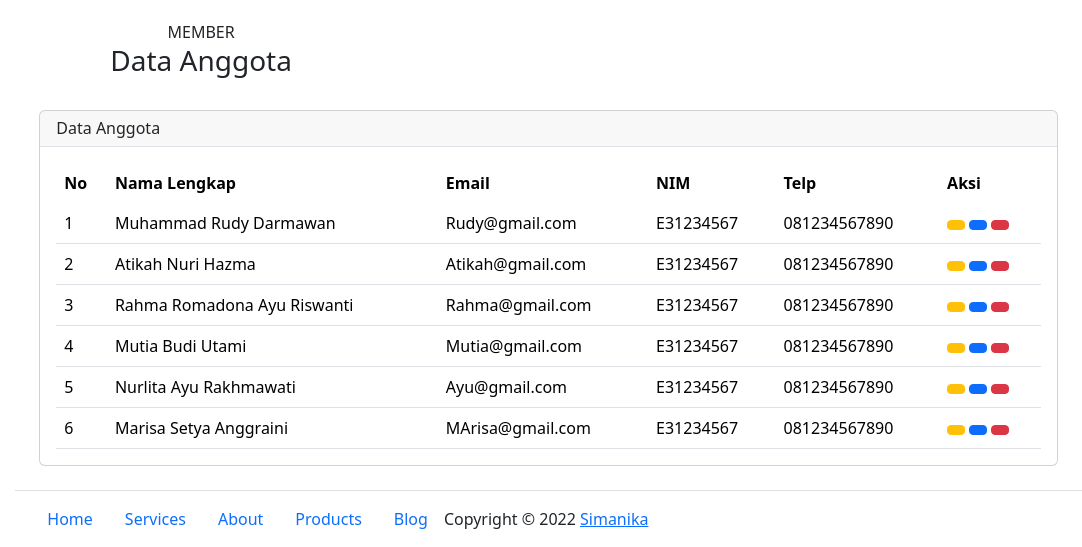
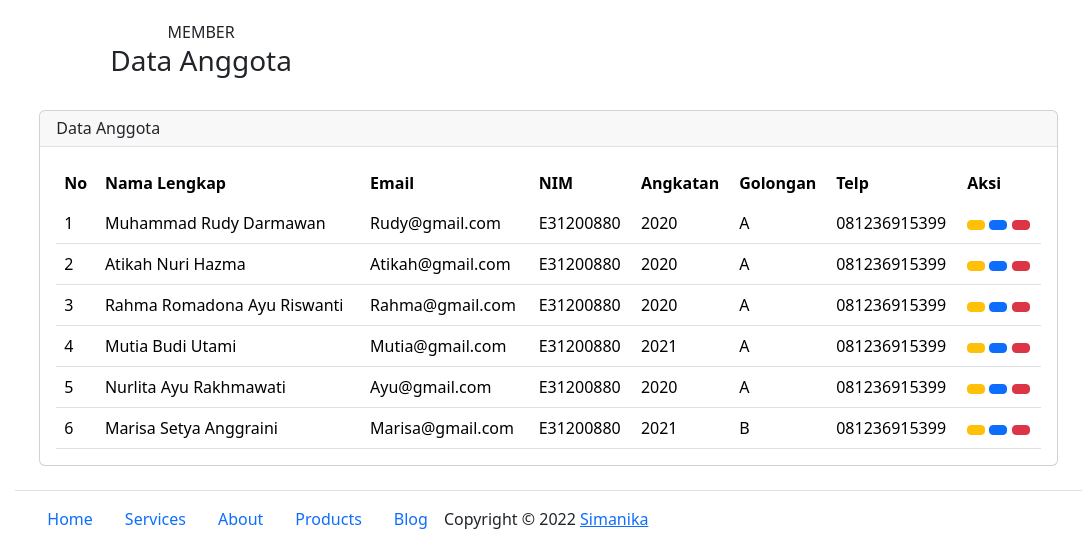
Before and after one commit to you-ink/simanika, a CodeIgniter app: page /database/dashboard/member in a window 1280 px wide. Shown: the part 528-1075 px from the top of the page, without its empty margins (198-1280 px from the left). Run offline with CodeIgniter, Linux system fonts and the light colour scheme; some libraries are stand-ins or nearby versions.

Commit message:
Update Member

```diff
--- a/application/views/dashboard/member.php
+++ b/application/views/dashboard/member.php
@@ -19,6 +19,8 @@
                 <th scope="col" class="border-0">Nama Lengkap</th>
                 <th scope="col" class="border-0">Email</th>
                 <th scope="col" class="border-0">NIM</th>
+                <th scope="col" class="border-0">Angkatan</th>
+                <th scope="col" class="border-0">Golongan</th>
                 <th scope="col" class="border-0">Telp</th>
                 <th scope="col" class="border-0">Aksi</th>
               </tr>
@@ -28,8 +30,10 @@
                 <td>1</td>
                 <td>Muhammad Rudy Darmawan</td>
                 <td>Rudy@gmail.com</td>
-                <td>E31234567</td>
-                <td>081234567890</td>
+                <td>E31200880</td>
+                <td>2020</td>
+                <td>A</td>
+                <td>081236915399</td>
                 <td>
                   <button type="button" class="btn btn-sm btn-warning" data-toggle="modal" data-target="#crudModal"><i class="fas fa-info"></i></button>
                   <button type="button" class="btn btn-sm btn-primary" data-toggle="modal" data-target="#crudModal"><i class="fas fa-pen"></i></button>
@@ -40,8 +44,10 @@
                 <td>2</td>
                 <td>Atikah Nuri Hazma</td>
                 <td>Atikah@gmail.com</td>
-                <td>E31234567</td>
-                <td>081234567890</td>
+                <td>E31200880</td>
+                <td>2020</td>
+                <td>A</td>
+                <td>081236915399</td>
                 <td>
                   <button type="button" class="btn btn-sm btn-warning" data-toggle="modal" data-target="#crudModal"><i class="fas fa-info"></i></button>
                   <button type="button" class="btn btn-sm btn-primary" data-toggle="modal" data-target="#crudModal"><i class="fas fa-pen"></i></button>
@@ -52,8 +58,10 @@
                 <td>3</td>
                 <td>Rahma Romadona Ayu Riswanti</td>
                 <td>Rahma@gmail.com</td>
-                <td>E31234567</td>
-                <td>081234567890</td>
+                <td>E31200880</td>
+                <td>2020</td>
+                <td>A</td>
+                <td>081236915399</td>
                 <td>
                   <button type="button" class="btn btn-sm btn-warning" data-toggle="modal" data-target="#crudModal"><i class="fas fa-info"></i></button>
                   <button type="button" class="btn btn-sm btn-primary" data-toggle="modal" data-target="#crudModal"><i class="fas fa-pen"></i></button>
@@ -64,8 +72,10 @@
                 <td>4</td>
                 <td>Mutia Budi Utami</td>
                 <td>Mutia@gmail.com</td>
-                <td>E31234567</td>
-                <td>081234567890</td>
+                <td>E31200880</td>
+                <td>2021</td>
+                <td>A</td>
+                <td>081236915399</td>
                 <td>
                   <button type="button" class="btn btn-sm btn-warning" data-toggle="modal" data-target="#crudModal"><i class="fas fa-info"></i></button>
                   <button type="button" class="btn btn-sm btn-primary" data-toggle="modal" data-target="#crudModal"><i class="fas fa-pen"></i></button>
@@ -76,8 +86,10 @@
                 <td>5</td>
                 <td>Nurlita Ayu Rakhmawati</td>
                 <td>Ayu@gmail.com</td>
-                <td>E31234567</td>
-                <td>081234567890</td>
+                <td>E31200880</td>
+                <td>2020</td>
+                <td>A</td>
+                <td>081236915399</td>
                 <td>
                   <button type="button" class="btn btn-sm btn-warning" data-toggle="modal" data-target="#crudModal"><i class="fas fa-info"></i></button>
                   <button type="button" class="btn btn-sm btn-primary" data-toggle="modal" data-target="#crudModal"><i class="fas fa-pen"></i></button>
@@ -87,9 +99,11 @@
               <tr>
                 <td>6</td>
                 <td>Marisa Setya Anggraini</td>
-                <td>MArisa@gmail.com</td>
-                <td>E31234567</td>
-                <td>081234567890</td>
+                <td>Marisa@gmail.com</td>
+                <td>E31200880</td>
+                <td>2021</td>
+                <td>B</td>
+                <td>081236915399</td>
                 <td>
                   <button type="button" class="btn btn-sm btn-warning" data-toggle="modal" data-target="#crudModal"><i class="fas fa-info"></i></button>
                   <button type="button" class="btn btn-sm btn-primary" data-toggle="modal" data-target="#crudModal"><i class="fas fa-pen"></i></button>
```
